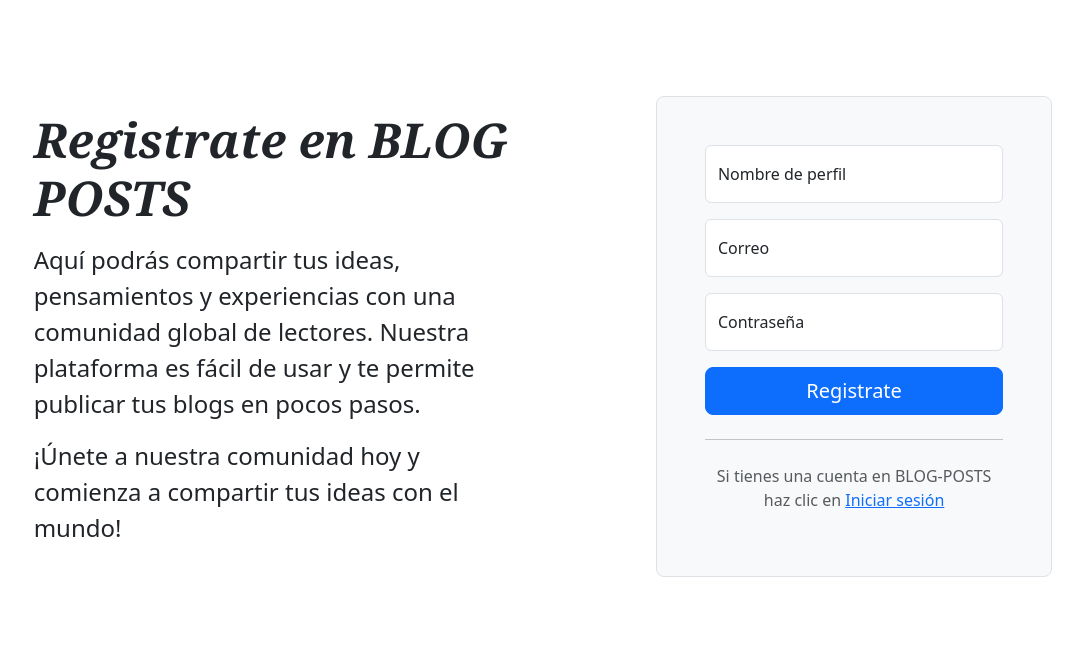
After one commit to smavo/blog_flask, a Flask app: template core/templates/auth/register.html in a window 1280 px wide. The commit adds this page. Shown: the top 672 px of the page, without its empty margins (97-1180 px from the left). Run offline with Flask 3, Linux system fonts and the light colour scheme; the template is opened without the code that fills it, so the values that code supplies are empty; some libraries are stand-ins or nearby versions.

Commit message:
Add template login, register

```diff
--- a/core/auth.py
+++ b/core/auth.py
@@ -5,12 +5,12 @@ bp = Blueprint('auth', __name__, url_prefix='/auth')
 
 @bp.route('/register')
 def register():
-    return 'Pagina de Registro de Usuario'
+    return render_template('auth/register.html')
 
 
 @bp.route('/login')
 def login():
-    return 'Pagina de Login del Blog'
+    return render_template('auth/login.html')
 
 
 @bp.route('/profile')
--- /dev/null
+++ b/core/templates/auth/register.html
@@ -0,0 +1,48 @@
+{% extends 'base.html' %}
+
+{% block header %}
+
+{% endblock %}
+
+{% block content %}
+
+<!-- Sección de bienvenida -->
+<div class="container col-xl-10 col-xxl-8 px-4 py-5">
+    <div class="row align-items-center g-lg-5 py-5">
+        <div class="col-lg-7 text-center text-lg-start">
+            <h1 class="display-4 fw-bold  mb-3 fst-italic">{% block title %}Registrate en BLOG POSTS{% endblock %}</h1>
+
+            <p class="col-lg-10 fs-4">Aquí podrás compartir tus ideas, pensamientos y experiencias con una comunidad
+                global de lectores.
+                Nuestra plataforma es fácil de usar y te permite publicar tus blogs en pocos pasos.
+            </p>
+
+            <p class="col-lg-10 fs-4">
+                ¡Únete a nuestra comunidad hoy y comienza a compartir tus ideas con el mundo!
+            </p>
+        </div>
+        <div class="col-md-10 mx-auto col-lg-5">
+            <form class="p-4 p-md-5 border rounded-3 bg-light" method="post">
+                <div class="form-floating mb-3">
+                    <input type="text" class="form-control" id="username" name="username" required placeholder="name@example.com">
+                    <label for="username">Nombre de perfil</label>
+                </div>
+                <div class="form-floating mb-3">
+                    <input type="email" class="form-control" id="email" name="email" required placeholder="name@example.com">
+                    <label for="email">Correo</label>
+                </div>
+                <div class="form-floating mb-3">
+                    <input type="password" class="form-control" id="password" name="password" required minlength="6" placeholder="Password">
+                    <label for="password">Contraseña</label>
+                </div>
+
+                <button class="w-100 btn btn-lg btn-primary" type="submit">Registrate</button>
+                <hr class="my-4">
+                <p class="text-muted text-center">Si tienes una cuenta en BLOG-POSTS haz clic en
+                    <a href="{{ url_for('auth.login') }}">Iniciar sesión</a>
+                </p>
+            </form>
+        </div>
+    </div>
+</div>
+{% endblock %}
--- a/core/templates/base.html
+++ b/core/templates/base.html
@@ -24,11 +24,9 @@
                 </a>
 
                 <div class="text-end">
-                    {% if not g.user %}
-                    <a href="" class="btn btn-outline-light me-2">Iniciar sesión</a>
-                    <a href="" class="btn btn-primary">Registrate</a>
 
-                    {% else %}
+                    <a href="{{ url_for('auth.login') }}" class="btn btn-outline-light me-2">Iniciar sesión</a>
+                    <a href="{{ url_for('auth.register') }}" class="btn btn-primary">Registrate</a>
 
                     <a href="#" class="link-light text-decoration-none dropdown-toggle" data-bs-toggle="dropdown">
                         <img src="{{ url_for('static', filename = 'img/user-light.png') }}" alt="mdo" width="32" height="32" class="rounded-circle">
@@ -36,7 +34,7 @@
                     <ul class="dropdown-menu text-small">
 
                         <li>
-                                    <span class="dropdown-item fw-bold">¡Hola, Sergio</span>
+                             <span class="dropdown-item fw-bold">¡Hola, Sergio</span>
                         </li>
 
                         <li>
@@ -68,7 +66,7 @@
                             </a>
                         </li>
                     </ul>
-                    {% endif %}
+
                 </div>
             </div>
         </div>
```
Also changed, not shown: core/templates/auth/login.html (added, +44 -0 lines).
